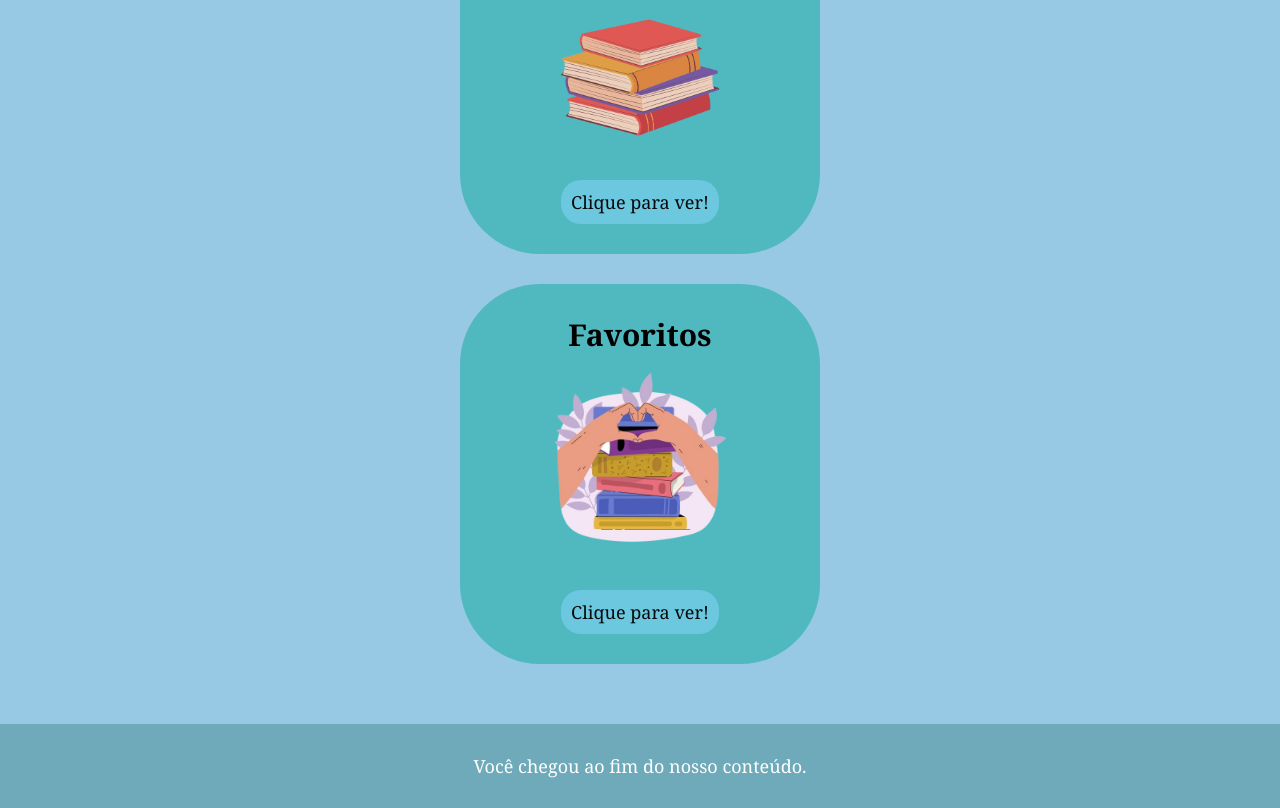
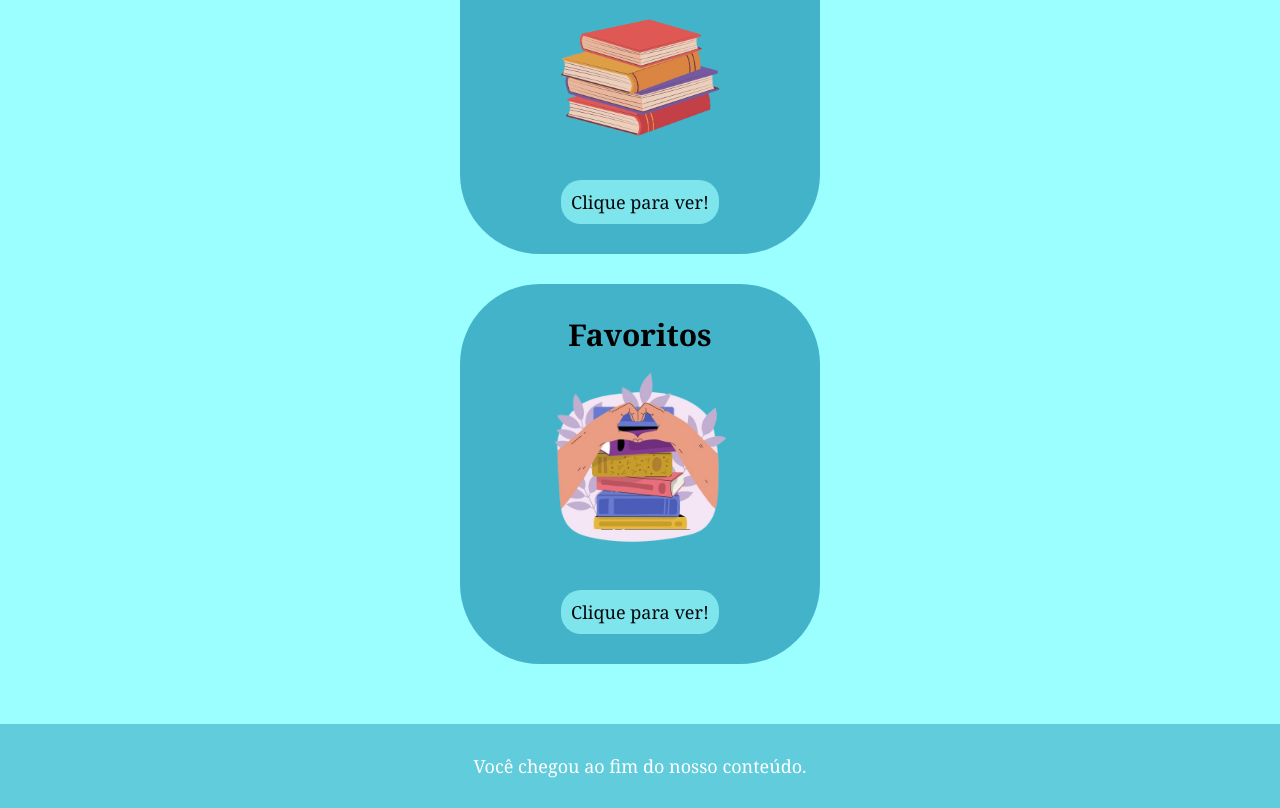
Before and after one commit to GabrieleGom/site, a plain HTML site: page index.html in a window 1280 px wide. Shown: the part 819-1627 px from the top of the page. Drawn offline with Linux system fonts and the light colour scheme.

Commit message:
Alteração no CSS

```diff
--- a/estilo.css
+++ b/estilo.css
@@ -1,12 +1,12 @@
 body{
-    background-color: rgb(151, 200, 228);
+    background-color:#9bfeff;
+    color: #143c91;
     font-family: Georgia;
     font-size: 18px;
-    color: #143c91;
 }
 
 .topo{
-    background-color: rgb(110, 170, 185) ;
+    background-color:#60ccdc;
     padding: 30px;
 }
 
@@ -55,7 +55,7 @@ body{
 }
 
 .books{
-    background-color: #50b9c0;
+    background-color:#43b3ca;
     padding: 30px;
     margin-bottom: 30px;
     width: 300px;
@@ -77,7 +77,7 @@ body{
 }
 
 .botao{
-    background-color: #6cc8df;
+    background-color: #7ee5ed;
     color: rgb(7, 9, 12);
     text-decoration: none;
     padding: 10px;
@@ -86,7 +86,7 @@ body{
 }
 
 .rodape{
-    background-color: rgb(110, 170, 185);
+    background-color: #60ccdc;
     color: #fff;
     padding: 30px;
     text-align: center;
@@ -99,3 +99,11 @@ body{
 main{
     padding: 30px;
 }
+
+/*
+.color1 { #259ab8 };
+.color2 { #43b3ca };
+.color3 { #60ccdc };
+.color4 { #7ee5ed };
+.color5 { #9bfeff };
+*/
```
